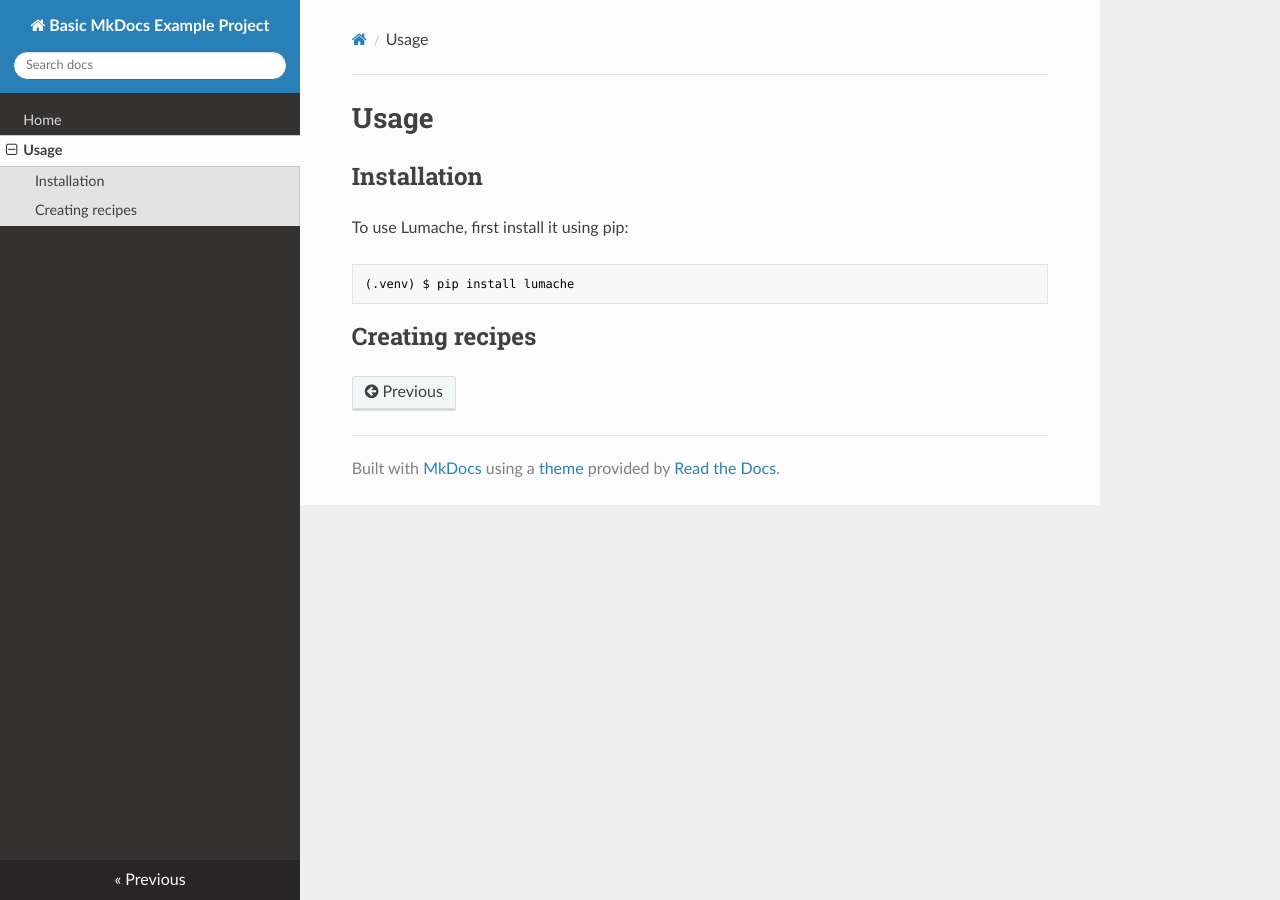
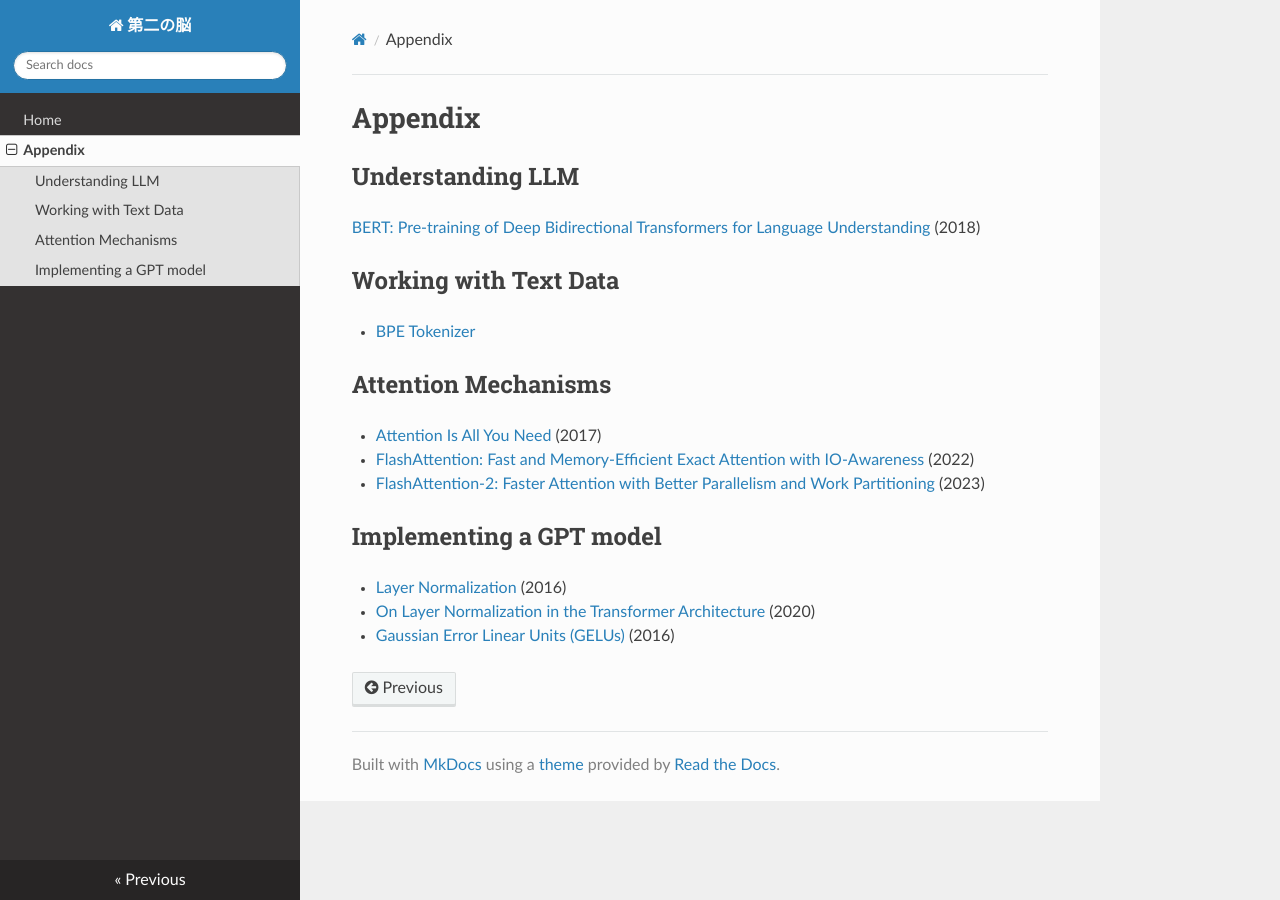
Before and after one commit to tranbahau-ai/my-second-brain, an MkDocs documentation site: the page built from docs/resources.md, in a window 1280 px wide. Built offline with MkDocs 1.6.1, drawn with Linux system fonts in a browser that asks for light colours; nearby versions of some CDN libraries.

Commit message:
update resources

````diff
--- a/docs/resources.md
+++ b/docs/resources.md
@@ -1,14 +1,25 @@
-Usage
+Appendix
 =====
 
-Installation
+Understanding LLM
+------------------
+
+[BERT: Pre-training of Deep Bidirectional Transformers for Language Understanding](https://arxiv.org/abs/1810.04805) (2018)
+
+
+Working with Text Data
+------------
+- [BPE Tokenizer](https://github.com/karpathy/minbpe)
+
+Attention Mechanisms
 ------------
 
-To use Lumache, first install it using pip:
+ - [Attention Is All You Need](https://arxiv.org/pdf/1706.03762) (2017)
+ - [FlashAttention: Fast and Memory-Efficient Exact Attention with IO-Awareness](https://arxiv.org/abs/2205.14135) (2022)
+ - [FlashAttention-2: Faster Attention with Better Parallelism and Work Partitioning](https://arxiv.org/abs/2307.08691) (2023)
 
-```console
-(.venv) $ pip install lumache
-```
-
-Creating recipes
-----------------
+Implementing a GPT model
+-------------
+ - [Layer Normalization](https://arxiv.org/abs/1607.06450) (2016)
+ - [On Layer Normalization in the Transformer Architecture](https://arxiv.org/abs/2002.04745) (2020)
+ - [Gaussian Error Linear Units (GELUs)](https://arxiv.org/abs/1606.08415) (2016)
--- a/mkdocs.yml
+++ b/mkdocs.yml
@@ -1,4 +1,4 @@
-site_name: Basic MkDocs Example Project
+site_name: 第二の脳
 theme:
   name: readthedocs
   highlightjs: true
````
Also changed, not shown: docs/index.md (+1 -12 lines).
